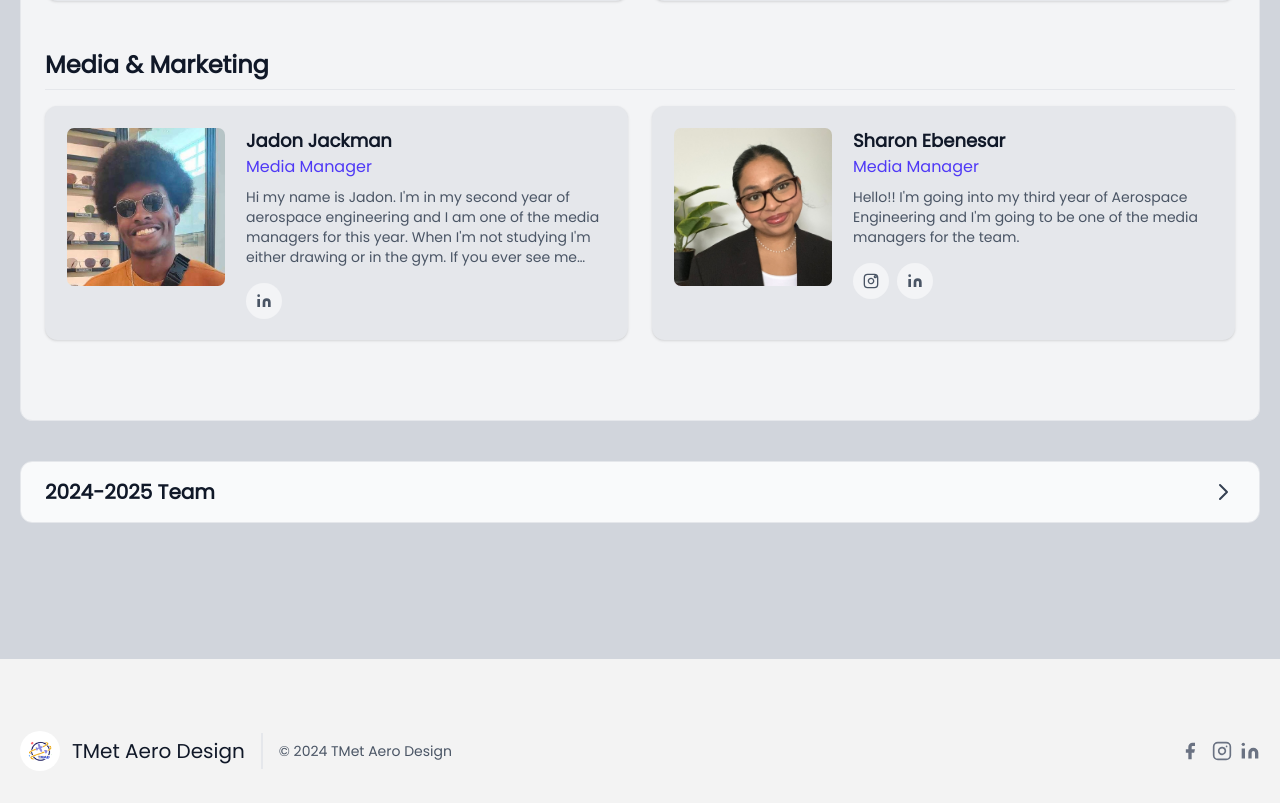
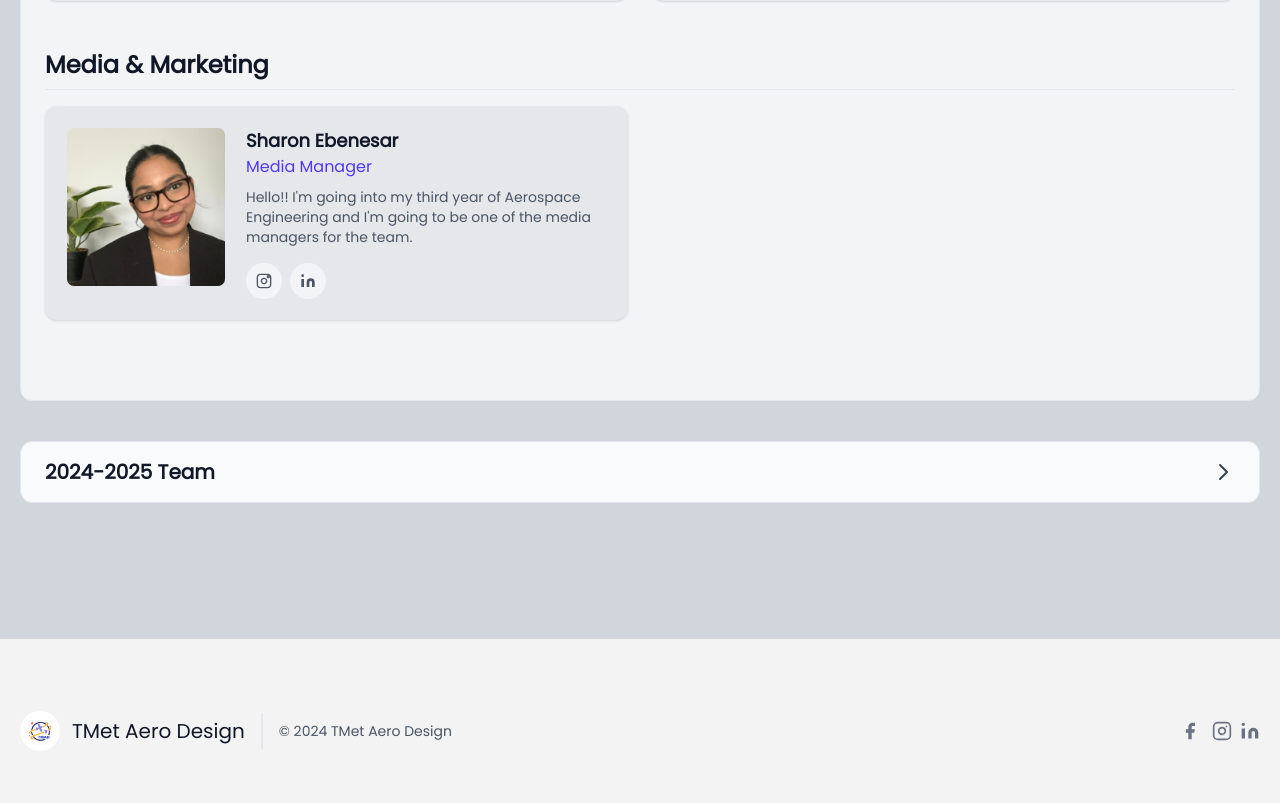
Before and after one commit to Tmet-Aero-Design/TMetAeroWebsite, a Next.js app: page /OurTeam in a window 1280 px wide. Shown: the part 3160-3963 px from the top of the page. Built offline with nearby package versions, Linux system fonts and the light colour scheme.

Commit message:
Update Team Data

```diff
--- a/src/data/teamData2025_2026.ts
+++ b/src/data/teamData2025_2026.ts
@@ -224,19 +224,6 @@ const teamMembers: TeamMember[] = [
       }
     },
     {
-      name: "Jadon Jackman",
-      role: "Media Manager",
-      subteam: "Media & Marketing",
-      description: "Hi my name is Jadon. I'm in my second year of aerospace engineering and I am one of the media managers for this year. When I'm not studying I'm either drawing or in the gym. If you ever see me around campus feel free to stop me.",
-      image: `team_pictures/${year}/JadonJ.jpg`,
-      social: {
-        facebook: "",
-        twitter: "",
-        instagram: "",
-        linkedin: "https://www.linkedin.com/in/jadon-jackman-b50a39260/"
-      }
-    },
-    {
       name: "Sharon Ebenesar",
       role: "Media Manager",
       subteam: "Media & Marketing",
```
Also changed, not shown: public/team_pictures/2025_2026/JadonJ.jpg (deleted).
